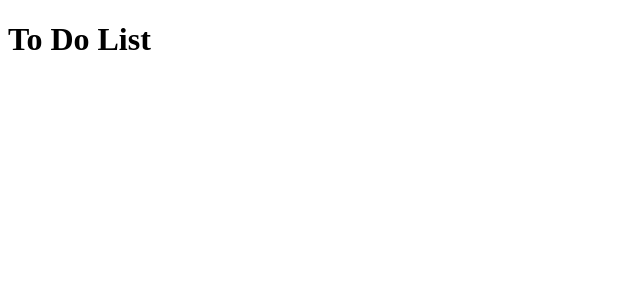
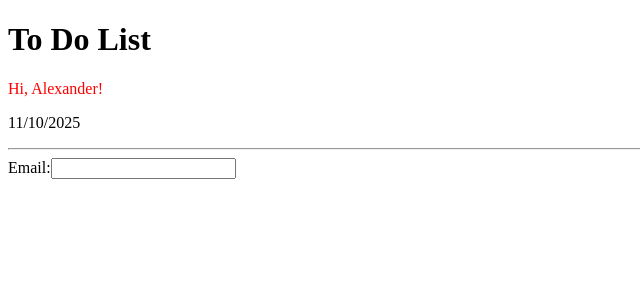
Before and after one commit to mrGolbya/learn-react, a React (Vite) app in the folder todo-react/: page / in a window 1280 px wide. Shown: the top 300 px of the page, without its empty margins (0-640 px from the left). Built offline with nearby package versions, Linux system fonts and the light colour scheme.

Commit message:
feat: синтаксис в jsx

```diff
--- a/todo-react/src/App.jsx
+++ b/todo-react/src/App.jsx
@@ -1,8 +1,16 @@
+const username = 'Alexander'
+
 const App = () => {
   return (
-    <div>
-      <h1>To Do List</h1>
-    </div>
+    <>
+      <h1 className="title">To Do List</h1>
+      <p style={{color: 'red'}}>Hi, {username}!</p>
+      <p>{new Date().toLocaleDateString()}</p>
+      {/*это комментарий JSX*/}
+      <hr />
+      <labal htmlFor='email' >Email:</labal>
+      <input id="email" type="email" required/>
+    </>
   )
 }
 
```
